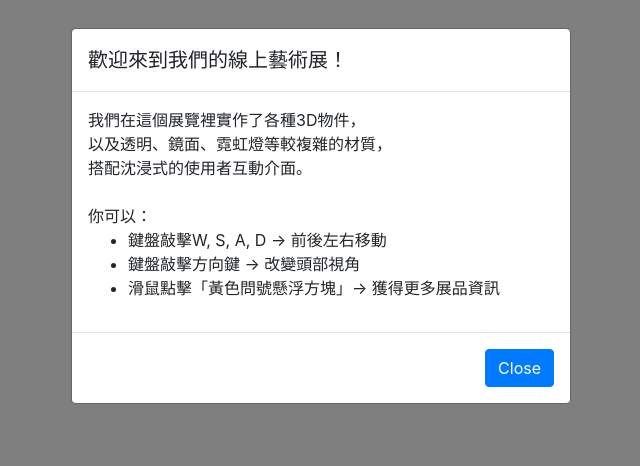
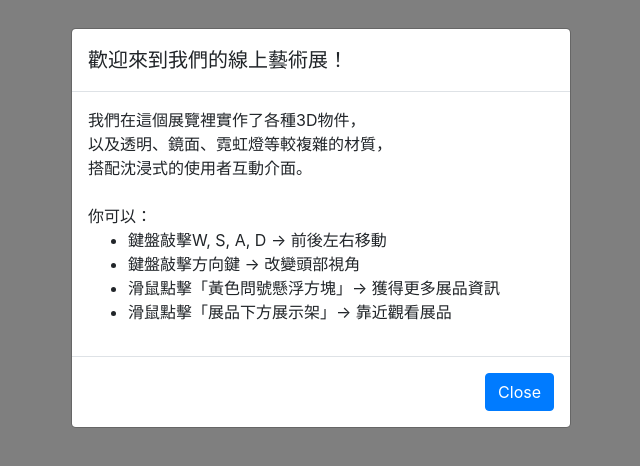
Before and after one commit to luisa008/magic_room, a website: page index.html in a window 1280 px wide. Shown: the whole page, without its empty margins (319-959 px from the left). Drawn offline with nearby package versions, Linux system fonts and the light colour scheme.

Commit message:
Update Modal

```diff
--- a/index.html
+++ b/index.html
@@ -27,6 +27,7 @@
 					<li>鍵盤敲擊W, S, A, D -> 前後左右移動</li>
 					<li>鍵盤敲擊方向鍵 -> 改變頭部視角</li>
 					<li>滑鼠點擊「黃色問號懸浮方塊」-> 獲得更多展品資訊</li>
+					<li>滑鼠點擊「展品下方展示架」-> 靠近觀看展品</li>
 				</ul>
 				</div>
 				<div class="modal-footer">
--- a/js/control/keyboard.js
+++ b/js/control/keyboard.js
@@ -91,7 +91,7 @@ function cameraAnimation() {
         camera.position.x += deltaX;
         camera.position.z += deltaZ;
         CAMERA_MOVING = true;
-        console.log(camera.position);
+        // console.log(camera.position);
     } else {
         CAMERA_MOVING = false;
     }
@@ -123,8 +123,8 @@ function cameraAnimation() {
         );
 
         camera.lookAt(lookPos);
-        console.log(eyeAngleXZ);
-        console.log(eyeAngleYZ);
+        // console.log(eyeAngleXZ);
+        // console.log(eyeAngleYZ);
 
     }
 
```
Also changed, not shown: js/control/mouse.js (+1 -6 lines).
